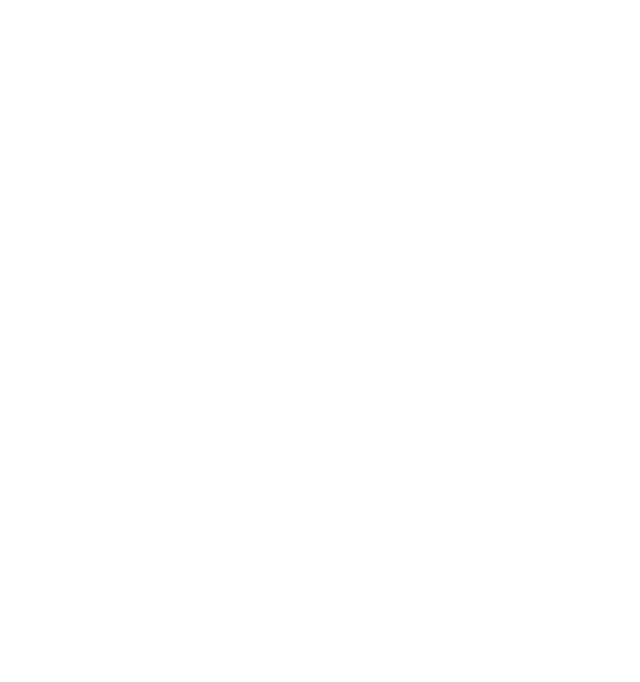
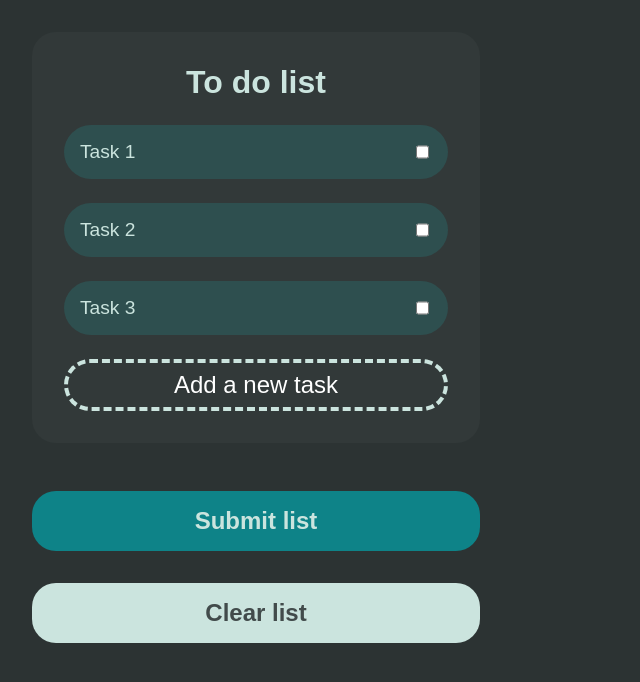
Before and after one commit to Kousay-Jebir/advanced-todo-list, a React (Create React App) app: page / in a window 1280 px wide. Shown: the top 682 px of the page, without its empty margins (0-640 px from the left). Built offline with nearby package versions, Linux system fonts and the light colour scheme.

Commit message:
visuals for list section UI

```diff
--- a/src/App.js
+++ b/src/App.js
@@ -1,8 +1,9 @@
-
+import TaskForm from "./components/list-section/TaskForm";
+import "./index.css";
 function App() {
   return (
     <div className="App">
-
+      <TaskForm></TaskForm>
     </div>
   );
 }
--- /dev/null
+++ b/src/components/list-section/TaskForm.css
@@ -0,0 +1,27 @@
+form {
+    padding: 2rem;
+}
+
+button {
+    display: block;
+}
+
+form>button {
+    border: none;
+    font-size: 1.5rem;
+    font-weight: bold;
+    padding: 1rem;
+    border-radius: 1.5rem;
+    width: 100%;
+    margin: 2rem 0;
+}
+
+form button:nth-child(2) {
+    background-color: #0E8388;
+    color: inherit;
+}
+
+form button:nth-child(3) {
+    background-color: #CBE4DE;
+    color: #424B4B;
+}
--- a/src/components/list-section/TaskForm.jsx
+++ b/src/components/list-section/TaskForm.jsx
@@ -1,5 +1,5 @@
 import List from "../list/List";
-
+import "./TaskForm.css";
 const TaskForm = () => {
     return (
 
--- /dev/null
+++ b/src/components/list/List.css
@@ -0,0 +1,7 @@
+form ul {
+    background-color: #323939;
+    padding: 2rem;
+    border-radius: 1.5rem;
+    margin-bottom: 3rem;
+
+}
--- a/src/components/list/List.jsx
+++ b/src/components/list/List.jsx
@@ -1,13 +1,18 @@
 import ListItem from "./ListItem";
+import "./List.css";
 
 const List = () => {
     return (
         <ul>
-            <h1>To do list</h1>
+            <h1 style={{ textAlign: 'center', fontWeight: 'bold' }}>To do list</h1>
             <ListItem value="Task 1"></ListItem>
             <ListItem value="Task 2"></ListItem>
             <ListItem value="Task 3"></ListItem>
-            <TODO>Button for adding new task</TODO>
+            <button id="add-list-item">
+
+                Add a new task
+            </button>
+
         </ul>
     )
 }
--- /dev/null
+++ b/src/components/list/ListItem.css
@@ -0,0 +1,26 @@
+li {
+    background-color: #2E4F4F;
+    font-size: 1.2rem;
+    padding: 1rem;
+    border-radius: 2rem;
+    margin: 1.5rem 0;
+    display: flex;
+    justify-content: space-between;
+
+}
+
+#add-list-item {
+    border: 4px dashed #CBE4DE;
+    font-size: 1.5rem;
+    border-radius: 2rem;
+    padding: 0.5rem;
+    text-align: center;
+    background: none;
+    color: white;
+    width: 100%;
+}
+
+input[type="checkbox"] {
+
+    border-radius: 50%;
+}
--- a/src/components/list/ListItem.jsx
+++ b/src/components/list/ListItem.jsx
@@ -1,6 +1,6 @@
 import ListItemCheckBox from "./ListItemCheckBox";
-
-const ListItem = () => {
+import "./ListItem.css";
+const ListItem = (props) => {
     return (
         <li>{props.value}
             <ListItemCheckBox></ListItemCheckBox>
--- a/src/index.css
+++ b/src/index.css
@@ -1,13 +1,51 @@
-body {
-  margin: 0;
-  font-family: -apple-system, BlinkMacSystemFont, 'Segoe UI', 'Roboto', 'Oxygen',
-    'Ubuntu', 'Cantarell', 'Fira Sans', 'Droid Sans', 'Helvetica Neue',
-    sans-serif;
-  -webkit-font-smoothing: antialiased;
-  -moz-osx-font-smoothing: grayscale;
+:root {
+  --main-bg-color: #2C3333;
 }
 
-code {
-  font-family: source-code-pro, Menlo, Monaco, Consolas, 'Courier New',
-    monospace;
+html {
+  box-sizing: border-box;
+  font-size: 16px;
+  font-family: sans-serif;
+  color: #CBE4DE;
 }
+
+*,
+*:before,
+*:after {
+  box-sizing: inherit;
+}
+
+body,
+p,
+ol,
+ul,
+h1 {
+  margin: 0;
+  padding: 0;
+  font-weight: normal;
+}
+
+ol,
+ul {
+  list-style: none;
+}
+
+img {
+  max-width: 100%;
+  height: auto;
+}
+
+body {
+  background-color: var(--main-bg-color);
+}
+
+button {
+  border: none;
+}
+
+.App {
+
+  display: grid;
+  grid-template-columns: 1fr 1.5fr;
+
+}
--- a/src/index.js
+++ b/src/index.js
@@ -1,7 +1,7 @@
 import React from 'react';
 import ReactDOM from 'react-dom/client';
 import App from './App';
-
+import "./index.css";
 
 const root = ReactDOM.createRoot(document.getElementById('root'));
 root.render(
```
